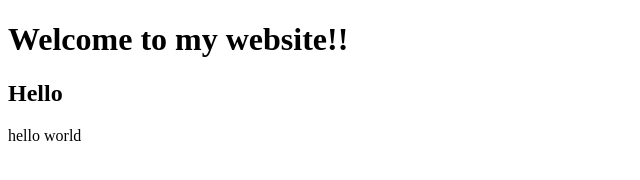
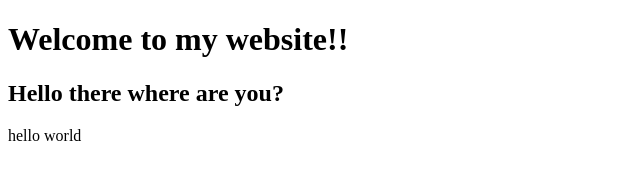
Before and after one commit to Nana-Kwame247/CS50_web, a plain HTML site: page index.html in a window 1280 px wide. Shown: the whole page, without its empty margins (0-640 px from the left). Drawn offline with Linux system fonts and the light colour scheme.

Commit message:
new commit

```diff
--- a/index.html
+++ b/index.html
@@ -8,7 +8,7 @@
   </head>
   <body>
     <h1>Welcome to my website!!</h1>
-    <h2>Hello</h2>
+    <h2>Hello there where are you?</h2>
     <p>hello world</p>
   </body>
 </html>
```
